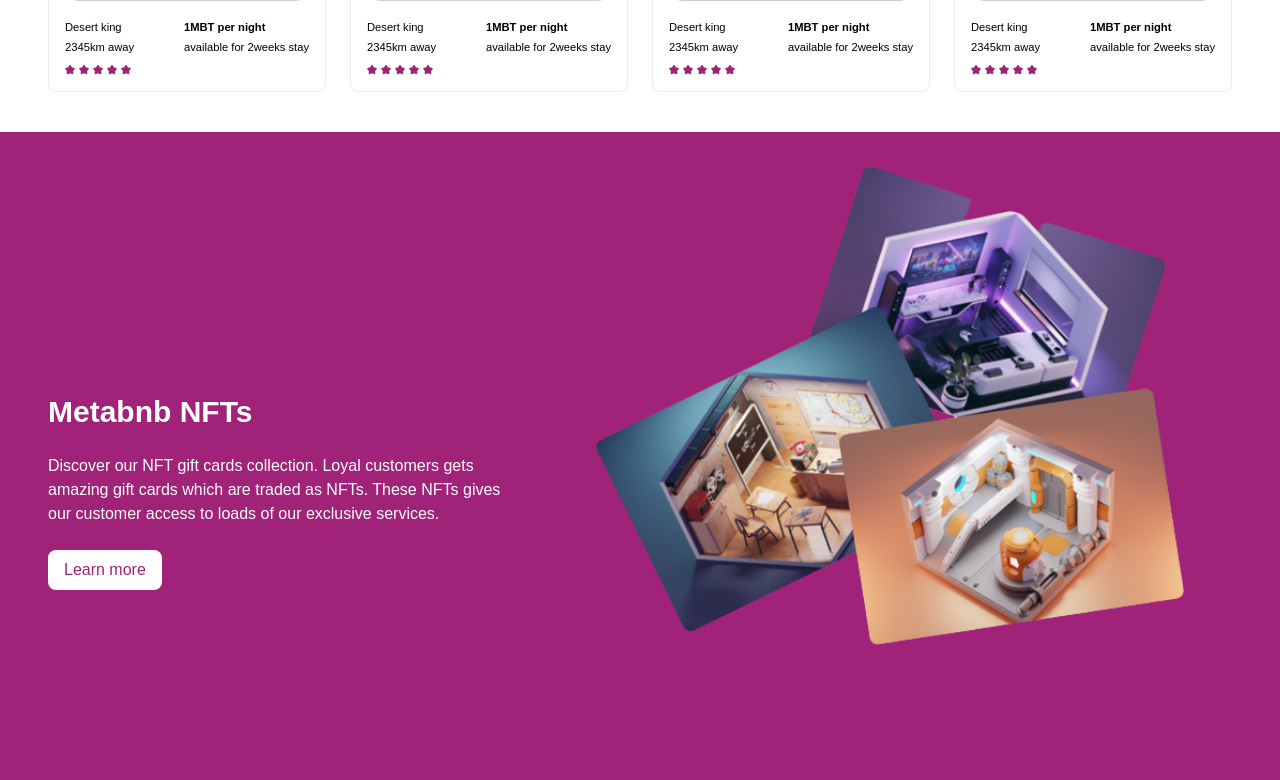
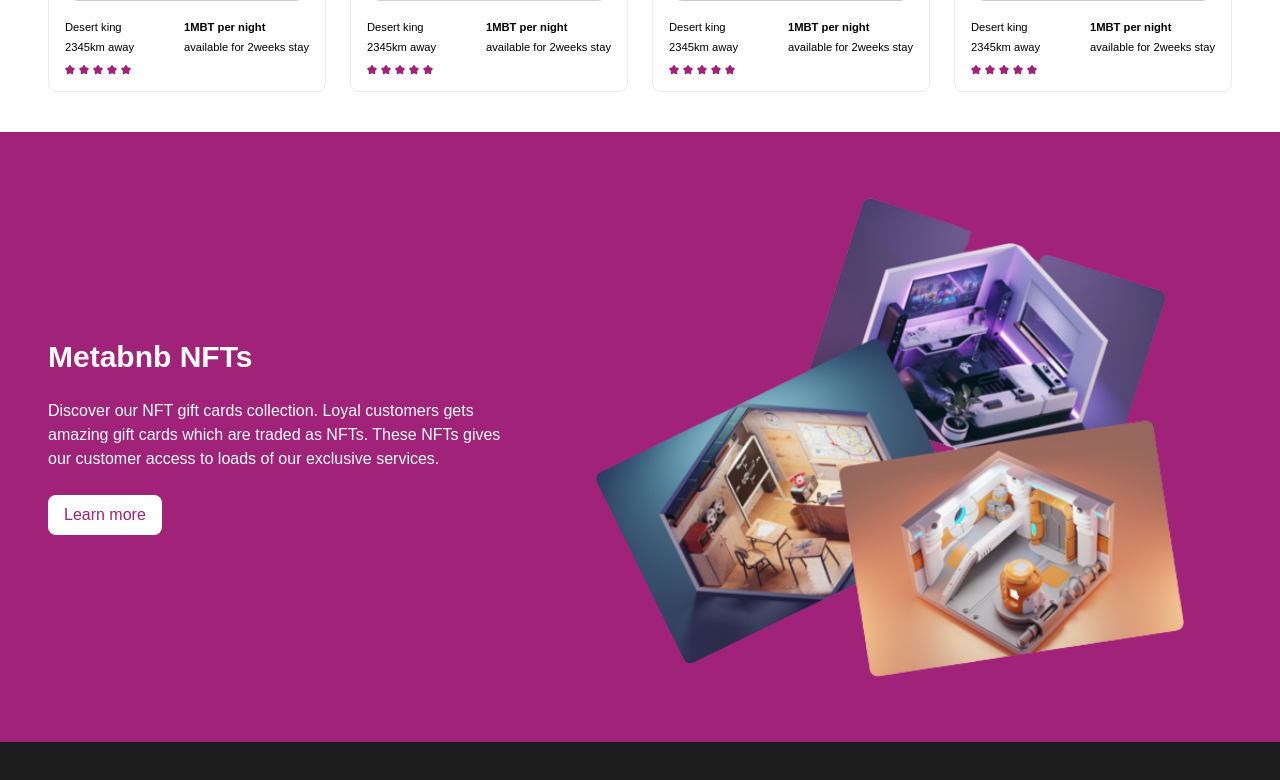
Before and after one commit to messiovo/hngmetabnb, a React (Create React App) app: page / in a window 1280 px wide. Shown: the part 1480-2260 px from the top of the page. Built offline with nearby package versions, Linux system fonts and the light colour scheme; a web font is replaced by a local one.

Commit message:
update on styling

```diff
--- a/src/Component/LearnMore.jsx
+++ b/src/Component/LearnMore.jsx
@@ -4,7 +4,7 @@ import meta from "./atoms/image/meta2.png";
 
 const LearnMore = () => {
   return (
-    <section className='gap-6 lg:px-12 px-4 bg-dark flex flex-col-reverse lg:flex-row lg:h-[90vh]  py-8 justify-between'>
+    <section className='gap-6 lg:px-12 px-4 bg-dark flex flex-col-reverse lg:flex-row  lg:py-16 py-10 justify-between'>
       <div className='text-white lg:w-[40%] w-full flex flex-col items-start gap-6 my-auto'>
         <h2 className='text-3xl font-semibold'>Metabnb NFTs</h2>
         <p>
```
